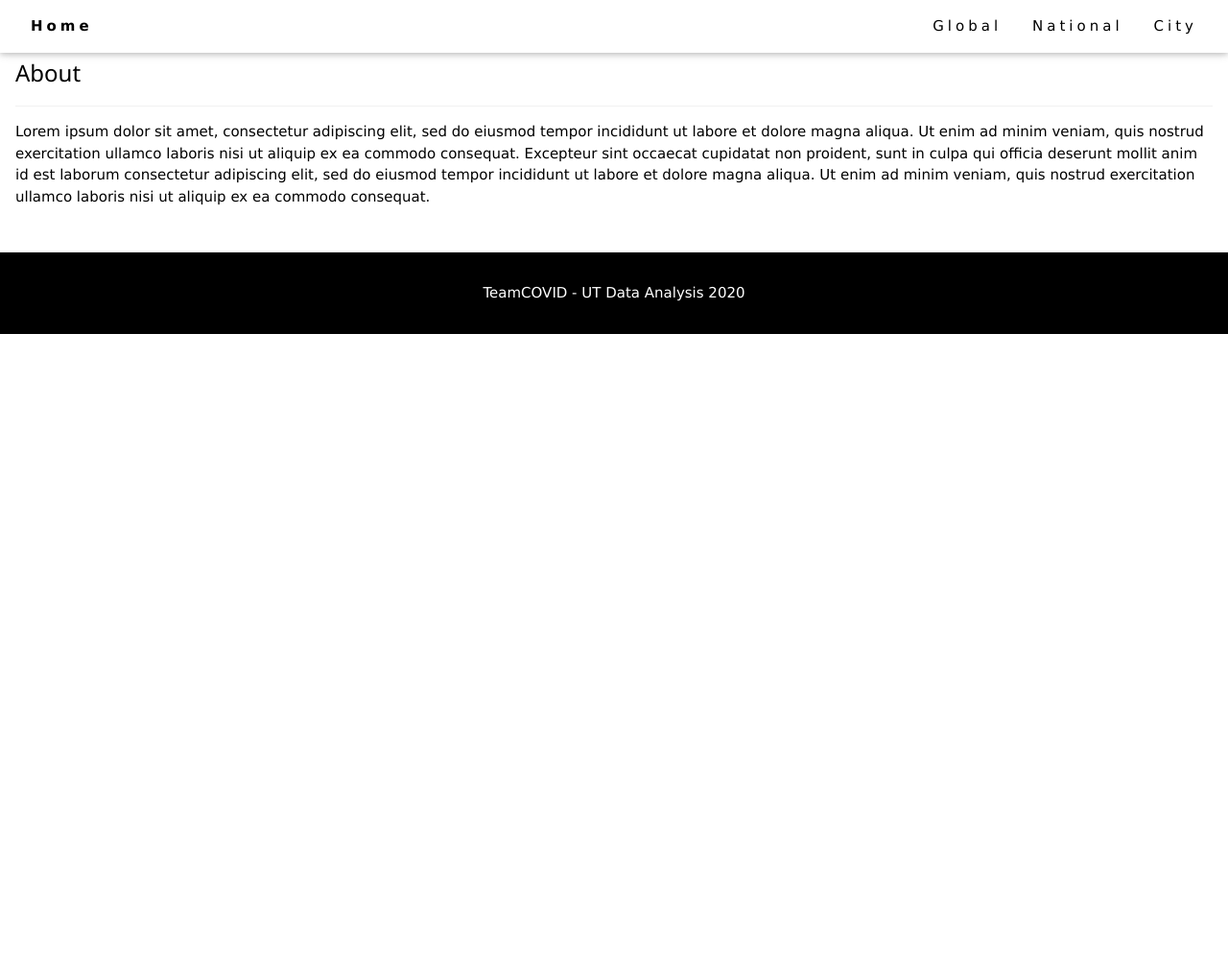
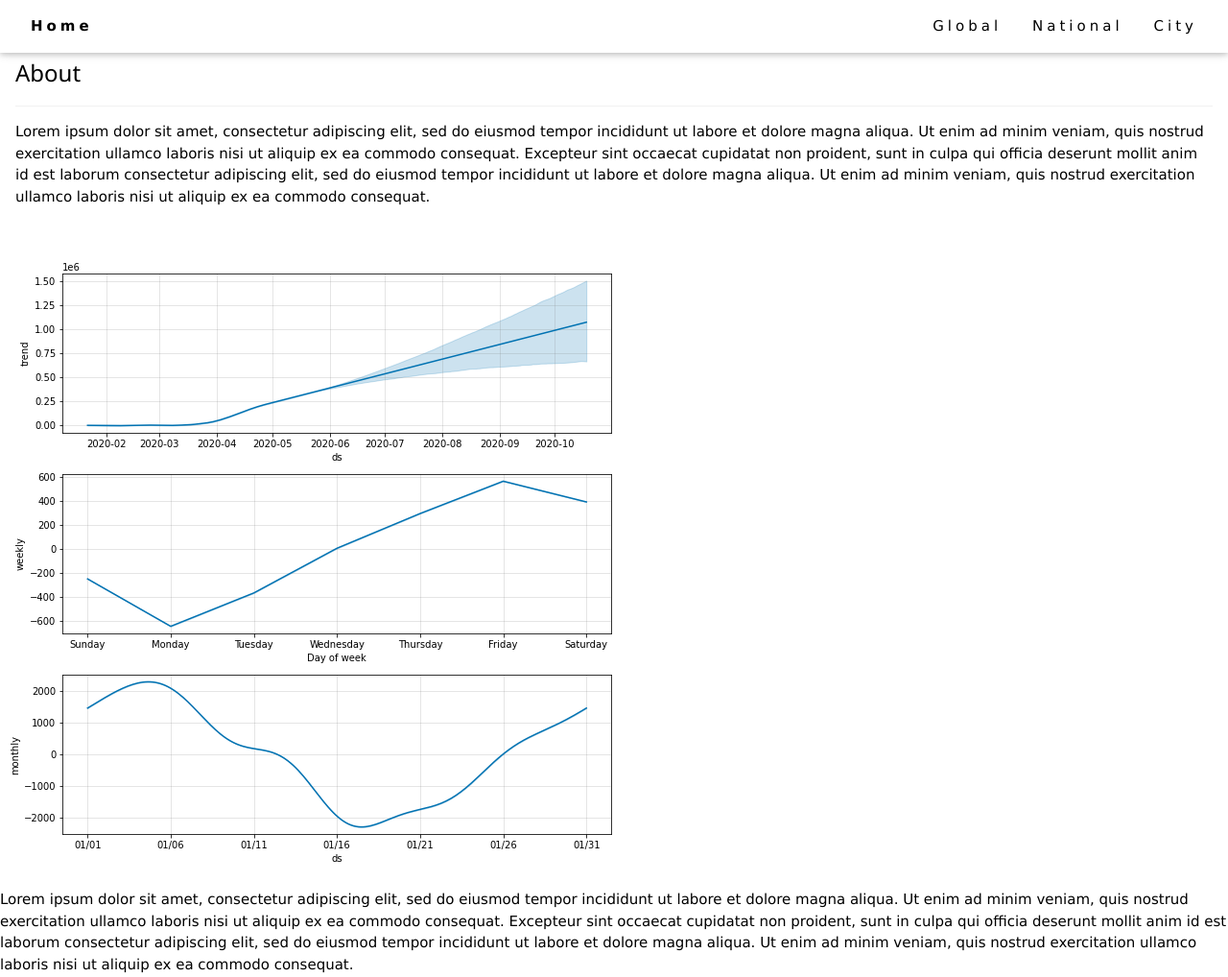
Before and after one commit to nickszabo21/TeamCovid, a Python web app: template templates/national.html in a window 1280 px wide. Shown: the top 1018 px of the page at 96% size. Before the commit the page ends 348 px from the top, so only its background shows below. Run offline with Jinja, Linux system fonts and the light colour scheme; the template is opened without the code that fills it, so the values that code supplies are empty.

Commit message:
embed plotly and page update

```diff
--- a/templates/national.html
+++ b/templates/national.html
@@ -24,6 +24,15 @@
   </p>
 </div>
 
+<img src= 'comp.png'>
+
+<p>Lorem ipsum dolor sit amet, consectetur adipiscing elit, sed do eiusmod tempor incididunt ut labore et dolore magna aliqua. Ut enim ad minim veniam, quis nostrud exercitation ullamco laboris nisi ut aliquip ex ea commodo consequat. Excepteur sint
+  occaecat cupidatat non proident, sunt in culpa qui officia deserunt mollit anim id est laborum consectetur adipiscing elit, sed do eiusmod tempor incididunt ut labore et dolore magna aliqua. Ut enim ad minim veniam, quis nostrud exercitation ullamco
+  laboris nisi ut aliquip ex ea commodo consequat.
+</p>
+
+<iframe id="igraph" scrolling="no" style="border:none;" seamless="seamless" src="https://plotly.com/~caustin9/2.embed" height="525" width="100%"></iframe>
+
 <footer class="w3-center w3-black w3-padding-16">
   <p>TeamCOVID - UT Data Analysis 2020 </a></p>
 </footer>
```
Also changed, not shown: templates/index.html (+4 -4 lines), templates/comp.png (added), 1 other file.
